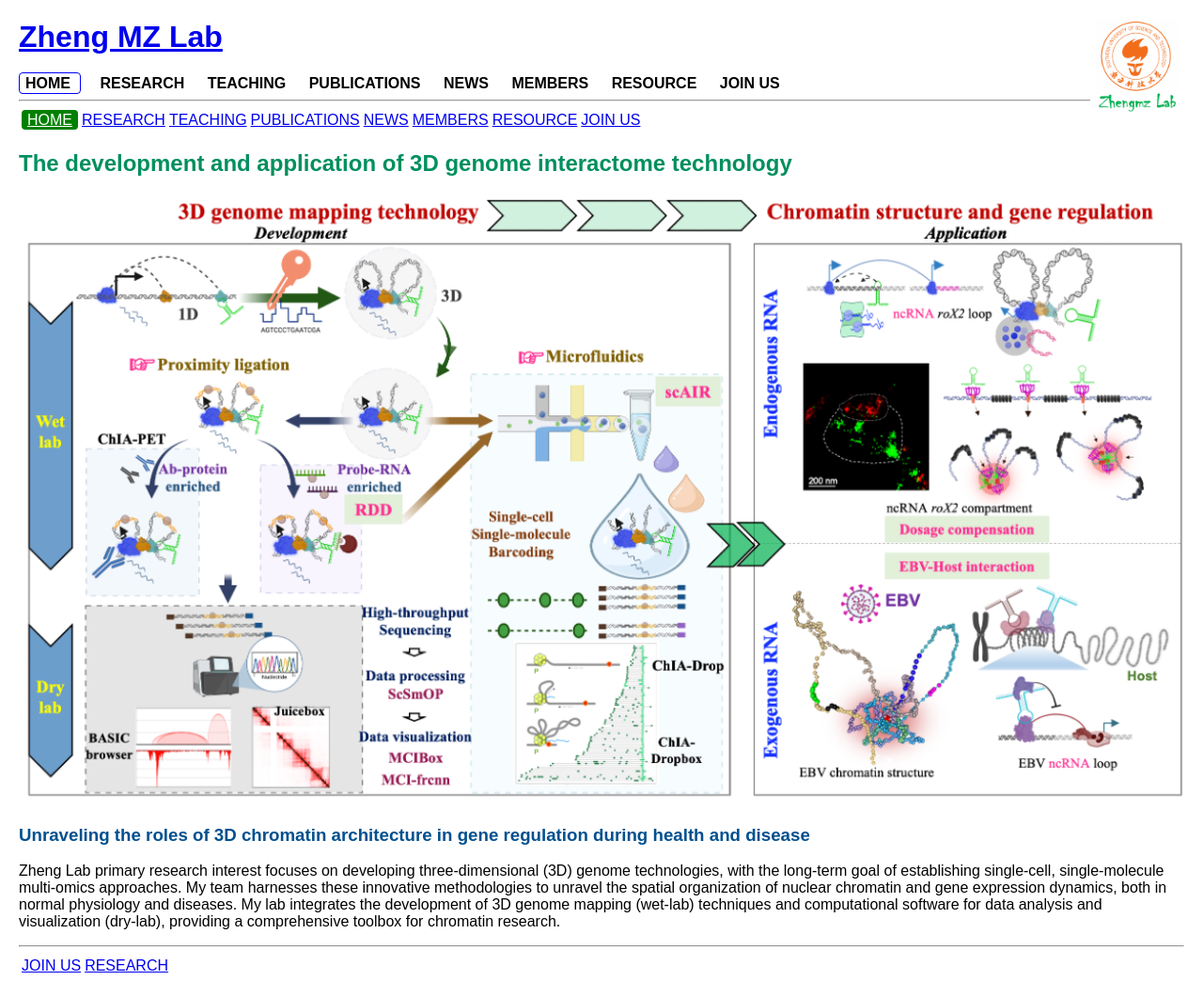
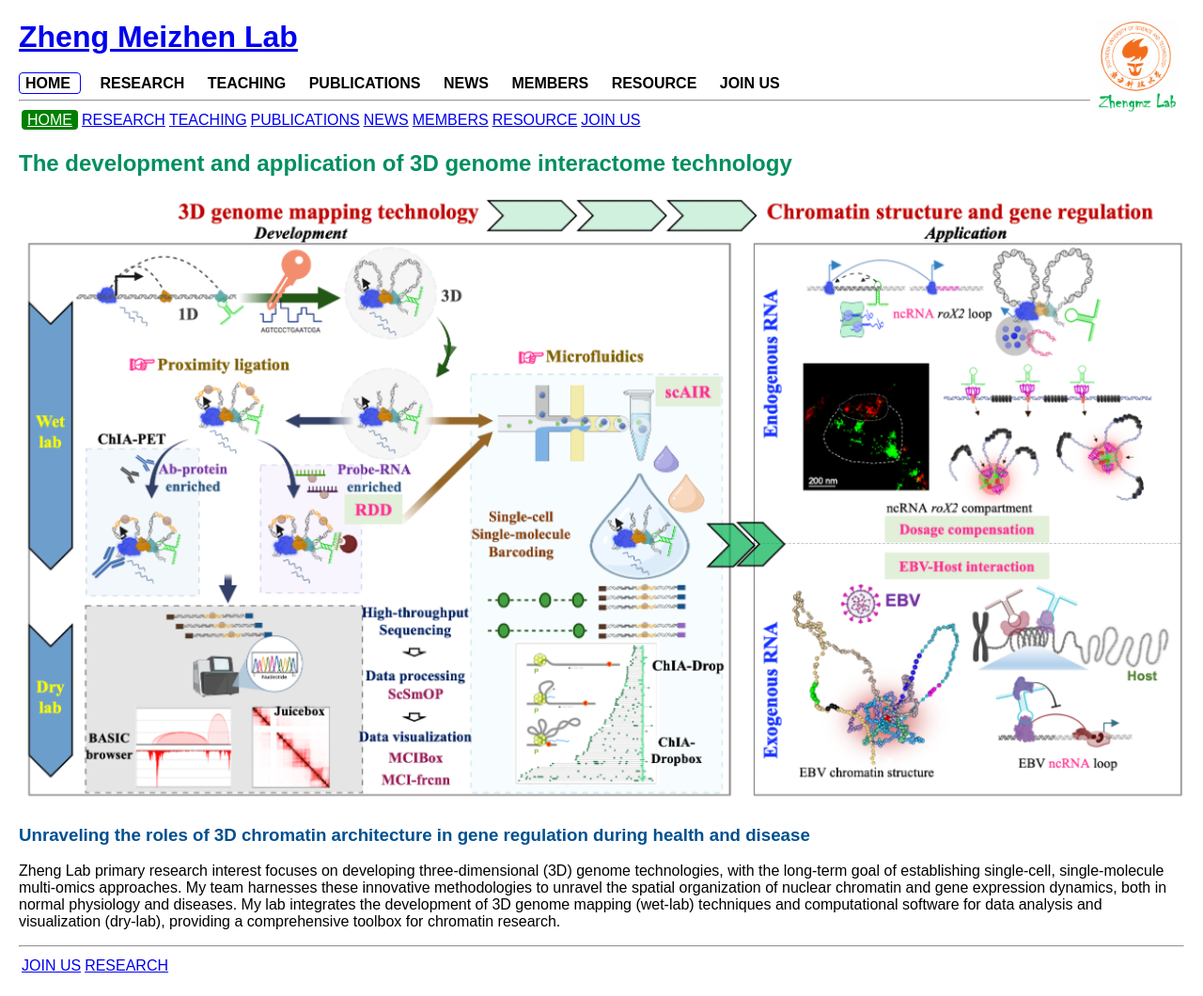
Before and after one commit to ZhengmzLab/zhengmzlab.github.io, a Jekyll site: the page built from index.md, in a window 1280 px wide. Shown: the whole page at 94% size. Built offline with Jekyll 4.4.1, drawn with Linux system fonts in a browser that asks for light colours.

Commit message:
Update header.html

```diff
--- a/_includes/header.html
+++ b/_includes/header.html
@@ -1,5 +1,5 @@
 
-<h1><a href="https://www.zhengmzlab.com">Zheng MZ Lab</a></h1>
+<h1><a href="https://www.zhengmzlab.com">Zheng Meizhen Lab</a></h1>
 <img src="/zhengmzlab.logo.png" alt="Zheng MZ Lab Logo" style="position: absolute; top: 20px; right: 20px; max-width: 100px;" />
 <nav>
   {% for item in site.nav_items %}
```
